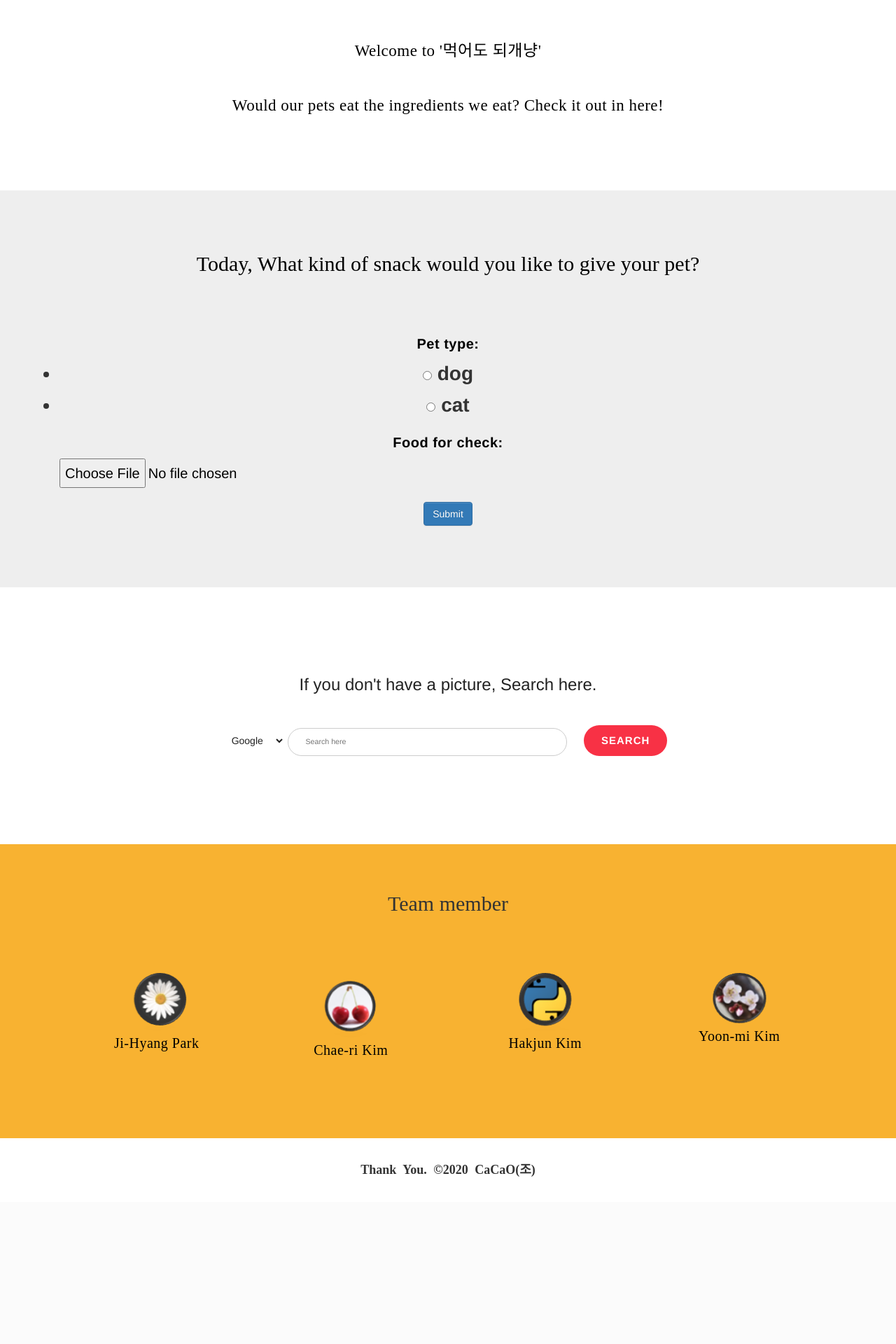
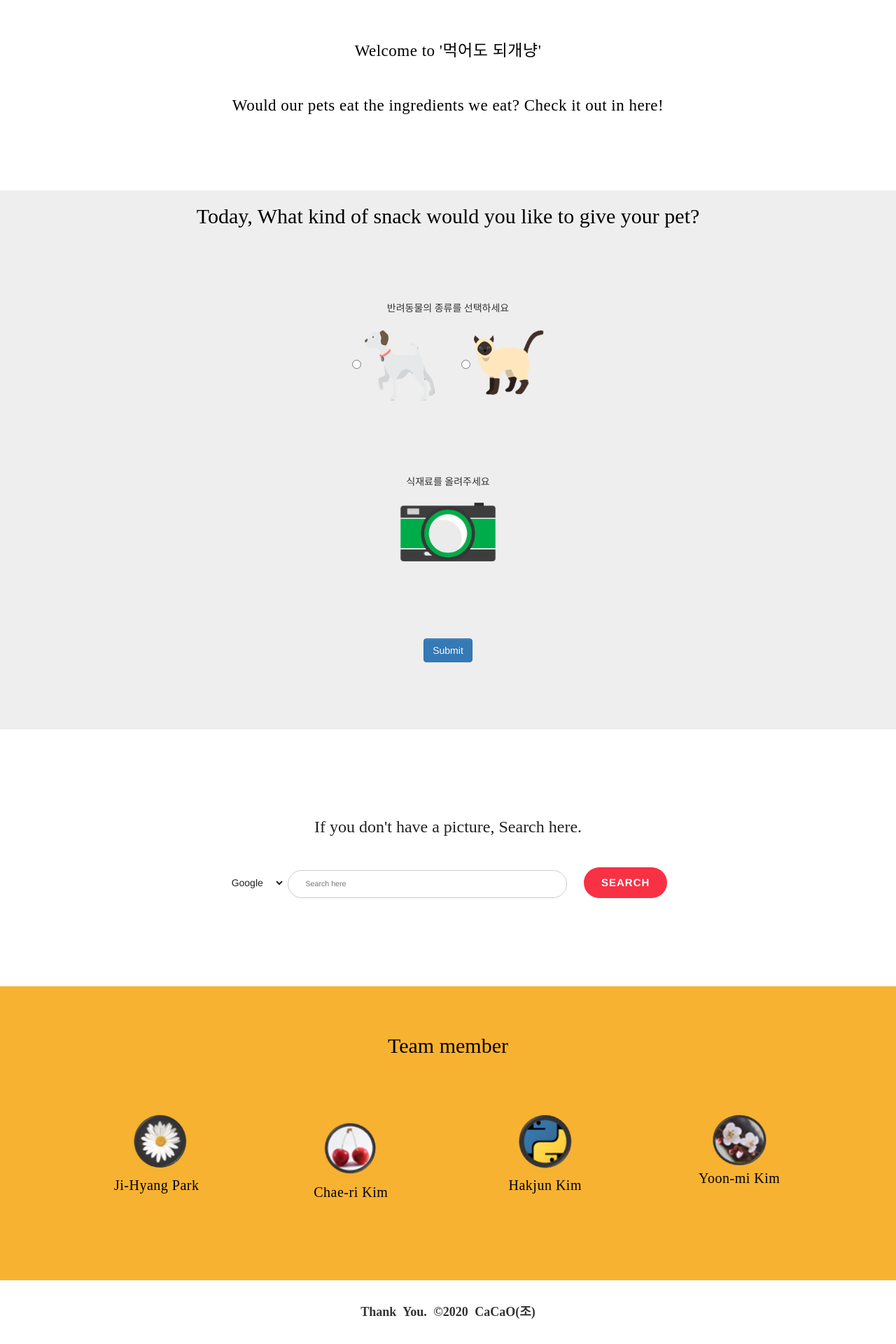
Before and after one commit to JH-7392/PKKK_project, a Django app: page /upload in a window 1280 px wide. Shown: the part 848-2768 px from the top of the page at 70% size. Before the commit the page ends 2529 px from the top, so only its background shows below. Run offline with Django 3.2, Linux system fonts and the light colour scheme; some libraries are stand-ins or nearby versions; some web fonts are replaced.

Commit message:
Change upload form.

```diff
--- a/check_edible/templates/check_edible/upload.html
+++ b/check_edible/templates/check_edible/upload.html
@@ -1,27 +1,52 @@
 {% extends 'check_edible/base.html' %}
+{% load static %}
 
 {% block uploadform %}
 <div class="features">
   <div class="container">
-    <div class="row">
+    <div class="text-center">
+      <h2 style="font-family: NanumBarunpenB;">
+        Today, What kind of snack would you like to give your pet?
+      </h2>
+
+
       <div class="col-xs-12 text-center">
-        <div class="features-content">
-          <!-- user input form goes below -->
-          <h2 style="font-family: NanumBarunpenB">
-            Today, What kind of snack would you like to give your pet?
-          </h2>
-          <div class="grid clearfix">
-            <form action="{% url 'check_edible:result' %}" method="post" enctype="multipart/form-data">
-              {% csrf_token %} {{ form.as_p }}
-              <br/>
+        <form action="{% url 'check_edible:result' %}" method="post" enctype="multipart/form-data">
+          {% csrf_token %}
+          {% comment %} {{ form.as_p }} {% endcomment %}
+
+          <div class="about-content">
+            <p style="font-family: NanumBarunpenB">반려동물의 종류를 선택하세요</p>
+
+            <label name="dog" class="btn btn-lg ">
+              <input type="radio" name="pet_type" value="dog" width="150" height="150">
+              <img src="{% static 'images/pets/dog.png' %}">
+            </label>
+
+            <label  name="cat" class="btn btn-lg ">
+              <input type="radio" name="pet_type" value="cat" width="150" height="150">
+              <img src="{% static 'images/pets/cat.png' %}">
+            </label>
+          </div>
+
+          <div class="about-content">
+            <p style="font-family: NanumBarunpenB">식재료를 올려주세요</p>
+            <label for="food_image">
+              <input type="file" name="food_image" id="food_image" accept="image/*;capture=camera"
+                style="border: none; display: none;">
+              <img src="{% static 'images/camera.png'%}" width="150" height="102" />
+            </label>
+
+
+            <div class="about-content">
               <button type="submit" class="btn btn-primary">Submit</button>
-            </form>
-          </div>
-        </div>
+            </div>
+        </form>
       </div>
     </div>
   </div>
 </div>
+
 
 <!-- Search position -->
 <div class="subscribe" id="subscribe">
@@ -29,12 +54,12 @@
     <div class="row">
       <div class="col-xs-12 text-center">
         <div class="subscribe-form">
-          <h3>If you don't have a picture, Search here.</h3>
+          <h3 style="font-family: NanumBarunpenB;">If you don't have a picture, Search here.</h3>
 
           <form action="search" class="search" method="get" target="_blank">
             <select class="SelectSearch" name="engine">
-              <option id="google" value="google">Google</option>
-              <option id="naver" value="naver">Naver</option>
+              <option id="google" value="google" style="background-color: #D6D6D6;">Google</option>
+              <option id="naver" value="naver" style="background-color: #D6D6D6;">Naver</option>
             </select>
 
             <input id="search" class="keyword" type="text" name="keyword" maxlength="255" value="{{ search_string }}"
```
Also changed, not shown: gaenyang/settings.py (+10 -5 lines), README.md, check_edible/static/images/camera.png (added).
